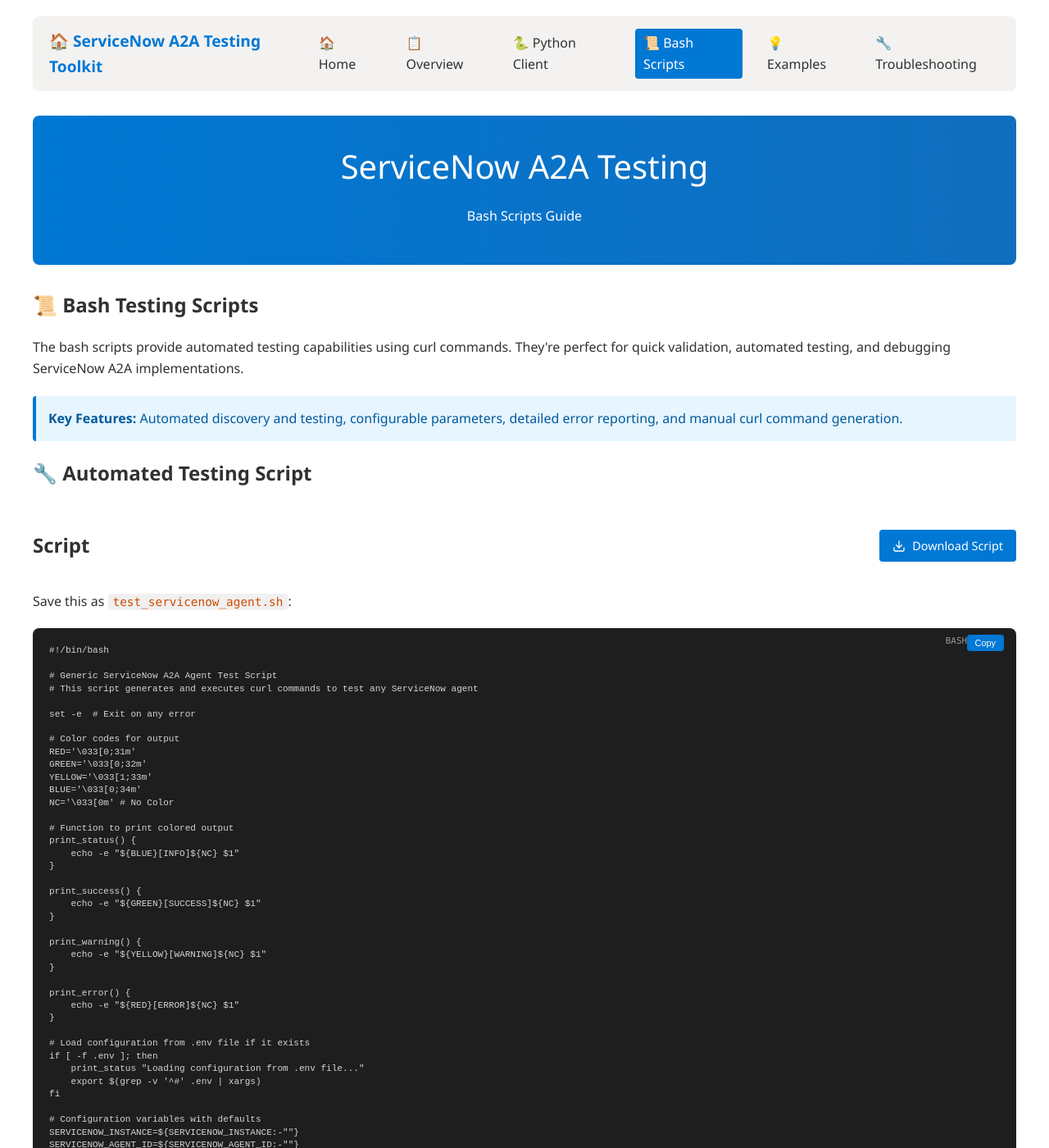
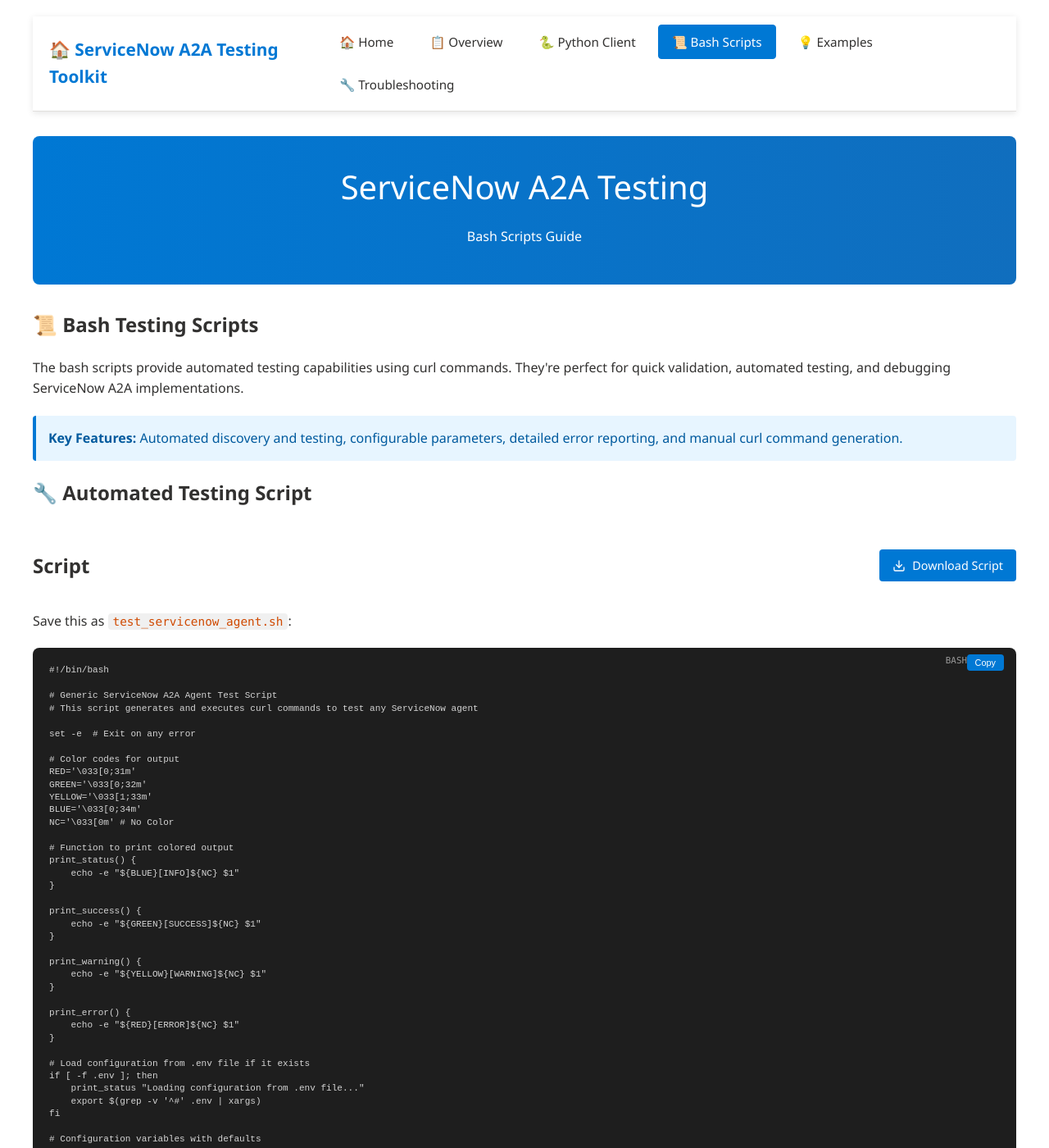
Before and after one commit to tamirlocalsn/servicenow_a2a_testing_toolkit, a Jekyll site: the page ServiceNow_A2A_Bash_Scripts.html, which Jekyll copies as it is, in a window 1280 px wide and 1400 px high. Shown: the whole window at 82% size. Built offline with Jekyll 4.4.1, drawn with Linux system fonts in a browser that asks for light colours.

Commit message:
Enhance navigation bar with sticky positioning and improved responsive design

```diff
--- a/ServiceNow_A2A_Bash_Scripts.html
+++ b/ServiceNow_A2A_Bash_Scripts.html
@@ -122,10 +122,14 @@
         }
 
         .global-nav {
-            background: #f3f2f1;
-            padding: 15px 0;
+            background: #ffffff;
+            padding: 10px 0;
             margin-bottom: 30px;
-            border-radius: 8px;
+            border-bottom: 1px solid #e1dfdd;
+            position: sticky;
+            top: 0;
+            z-index: 1000;
+            box-shadow: 0 2px 8px rgba(0,0,0,0.1);
         }
 
         .nav-container {
@@ -138,34 +142,60 @@
         }
 
         .nav-brand {
-            font-weight: bold;
-            font-size: 1.2em;
+            font-weight: 600;
+            font-size: 1.3em;
             color: #0078d4;
             text-decoration: none;
+            display: flex;
+            align-items: center;
+            gap: 10px;
         }
 
         .nav-links {
             display: flex;
-            gap: 20px;
+            gap: 10px;
+            flex-wrap: wrap;
         }
 
         .nav-links a {
             color: #323130;
             text-decoration: none;
-            padding: 5px 10px;
+            padding: 8px 16px;
             border-radius: 4px;
-            transition: background-color 0.2s;
+            transition: all 0.2s ease;
+            font-size: 0.95em;
+            border: 1px solid transparent;
         }
 
         .nav-links a:hover {
-            background: #0078d4;
-            color: white;
-            text-decoration: underline;
+            background: #f3f2f1;
+            color: #0078d4;
+            text-decoration: none;
+            border-color: #e1dfdd;
         }
 
         .nav-links a.current {
             background: #0078d4;
-            color: white;
+            color: white !important;
+            border-color: #0078d4;
+        }
+
+        @media (max-width: 768px) {
+            .nav-container {
+                flex-direction: column;
+                gap: 15px;
+                text-align: center;
+            }
+
+            .nav-links {
+                width: 100%;
+                justify-content: center;
+            }
+
+            .nav-links a {
+                padding: 6px 12px;
+                font-size: 0.9em;
+            }
         }
 
         .script-header {
```
